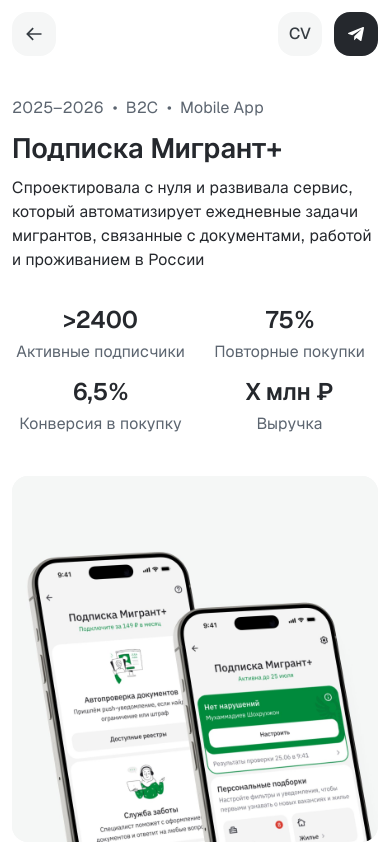
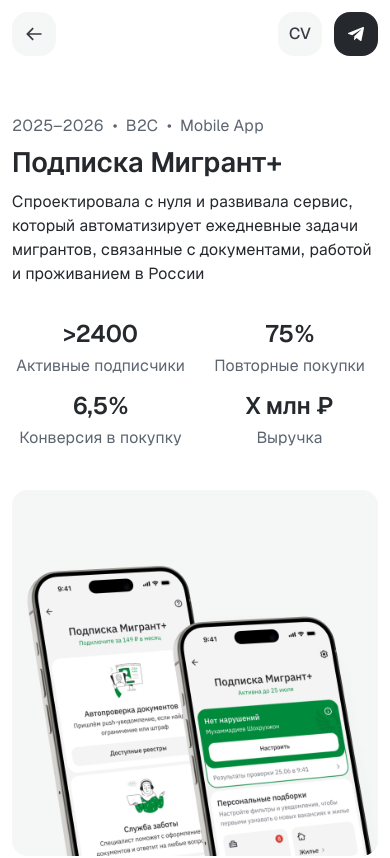
Before and after one commit to Yulianiaa/portfolio, a Next.js app: page /cases/subscription-migrant-plus in a window 390 px wide. Shown: the top 858 px of the page. Built offline with nearby package versions, Linux system fonts and the light colour scheme.

Commit message:
Align case page with updated Figma spacing

```diff
--- a/app/cases/[slug]/page.tsx
+++ b/app/cases/[slug]/page.tsx
@@ -18,7 +18,7 @@ export default async function CasePage({ params }: PageProps<"/cases/[slug]">) {
   return (
     <div className="flex flex-1 flex-col items-center">
       <HomeHeader profile={profile} backHref="/" />
-      <main className="flex w-full max-w-none flex-col items-start gap-10 px-3 pt-7 pb-24 tablet:px-6 tablet:pt-[46px] tablet:pb-12 lg:mx-auto lg:max-w-[800px] lg:px-0">
+      <main className="flex w-full max-w-none flex-col items-start gap-10 px-3 pt-[46px] pb-24 tablet:px-6 tablet:pb-12 lg:mx-auto lg:max-w-[800px] lg:px-0">
         <CaseHero item={item}>
           {item.chapters.map((chapter) => (
             <CaseChapter key={chapter.heading} chapter={chapter} />
--- a/components/sections/CaseHero.tsx
+++ b/components/sections/CaseHero.tsx
@@ -13,7 +13,7 @@ export function CaseHero({
   return (
     <div className="flex w-full flex-col items-start gap-8 tablet:gap-8 lg:gap-8">
       <div className="flex w-full max-w-[800px] flex-col items-start gap-2">
-        <div className="flex w-full flex-col items-start gap-2">
+        <div className="flex w-full flex-col items-start gap-1">
           <p className="text-base text-neutral-500">
             {item.tags.join("\u00A0\u00A0•\u00A0\u00A0")}
           </p>
--- a/components/ui/CaseImage.tsx
+++ b/components/ui/CaseImage.tsx
@@ -6,13 +6,13 @@ import type { SectionImage } from "@/lib/content";
 export function CaseImage({ image }: { image: SectionImage }) {
   if (image === "placeholder") {
     return (
-      <div className="aspect-square w-full tablet:aspect-[744/362] lg:aspect-[800/416] rounded-2xl bg-neutral-50" />
+      <div className="aspect-square w-full tablet:aspect-[696/362] lg:aspect-[800/416] rounded-2xl bg-neutral-50" />
     );
   }
 
   if ("video" in image) {
     return (
-      <div className="relative aspect-square w-full tablet:aspect-[744/362] lg:aspect-[800/416] overflow-hidden rounded-2xl bg-neutral-50">
+      <div className="relative aspect-square w-full tablet:aspect-[696/362] lg:aspect-[800/416] overflow-hidden rounded-2xl bg-neutral-50">
         <CaseVideo src={image.video} poster={image.poster} fit={image.fit} />
       </div>
     );
@@ -20,7 +20,7 @@ export function CaseImage({ image }: { image: SectionImage }) {
 
   return (
     <div
-      className="relative aspect-square w-full tablet:aspect-[744/362] lg:aspect-[800/416] overflow-hidden rounded-2xl bg-neutral-50"
+      className="relative aspect-square w-full tablet:aspect-[696/362] lg:aspect-[800/416] overflow-hidden rounded-2xl bg-neutral-50"
       style={image.bgColor ? { backgroundColor: image.bgColor } : undefined}
     >
       <Image
```
